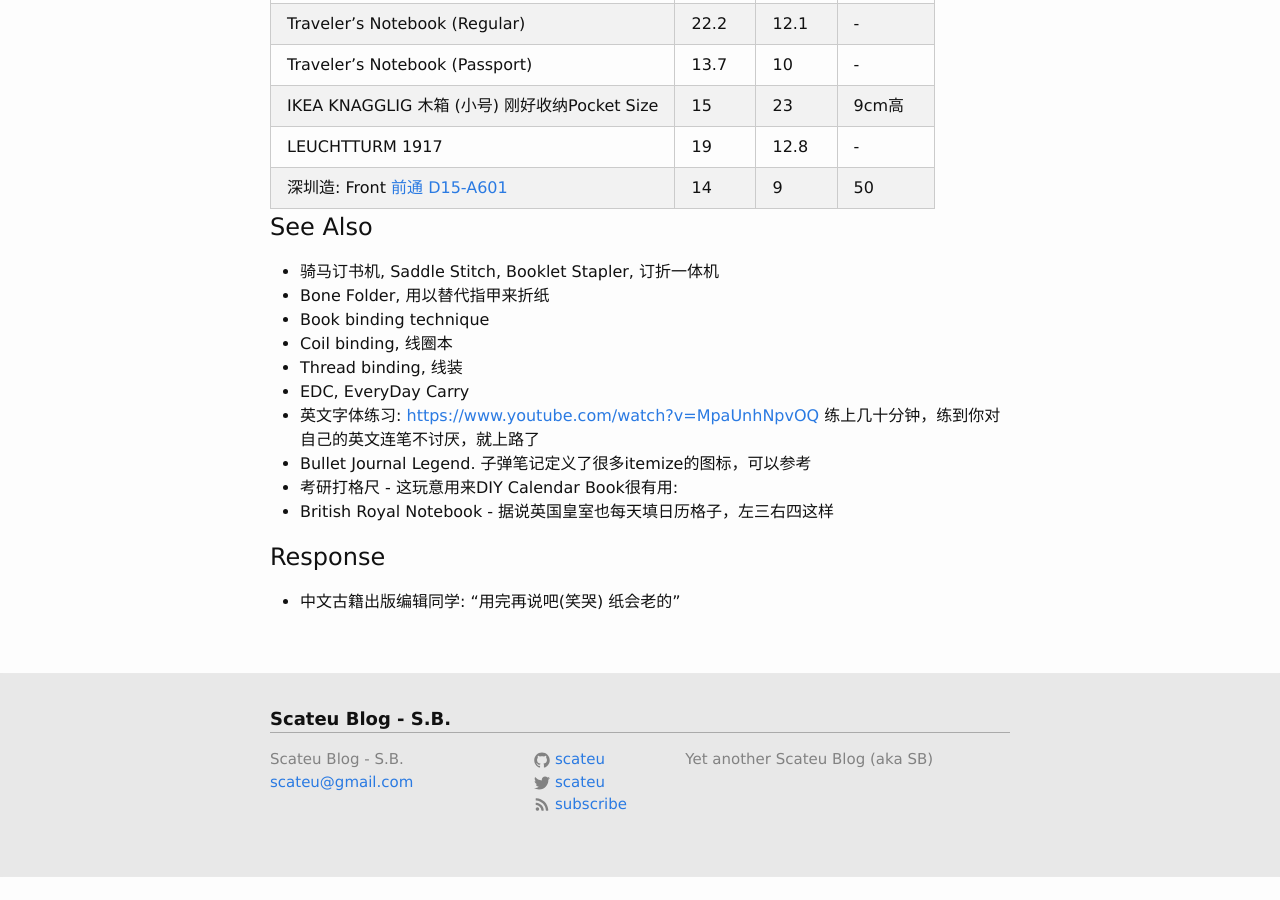
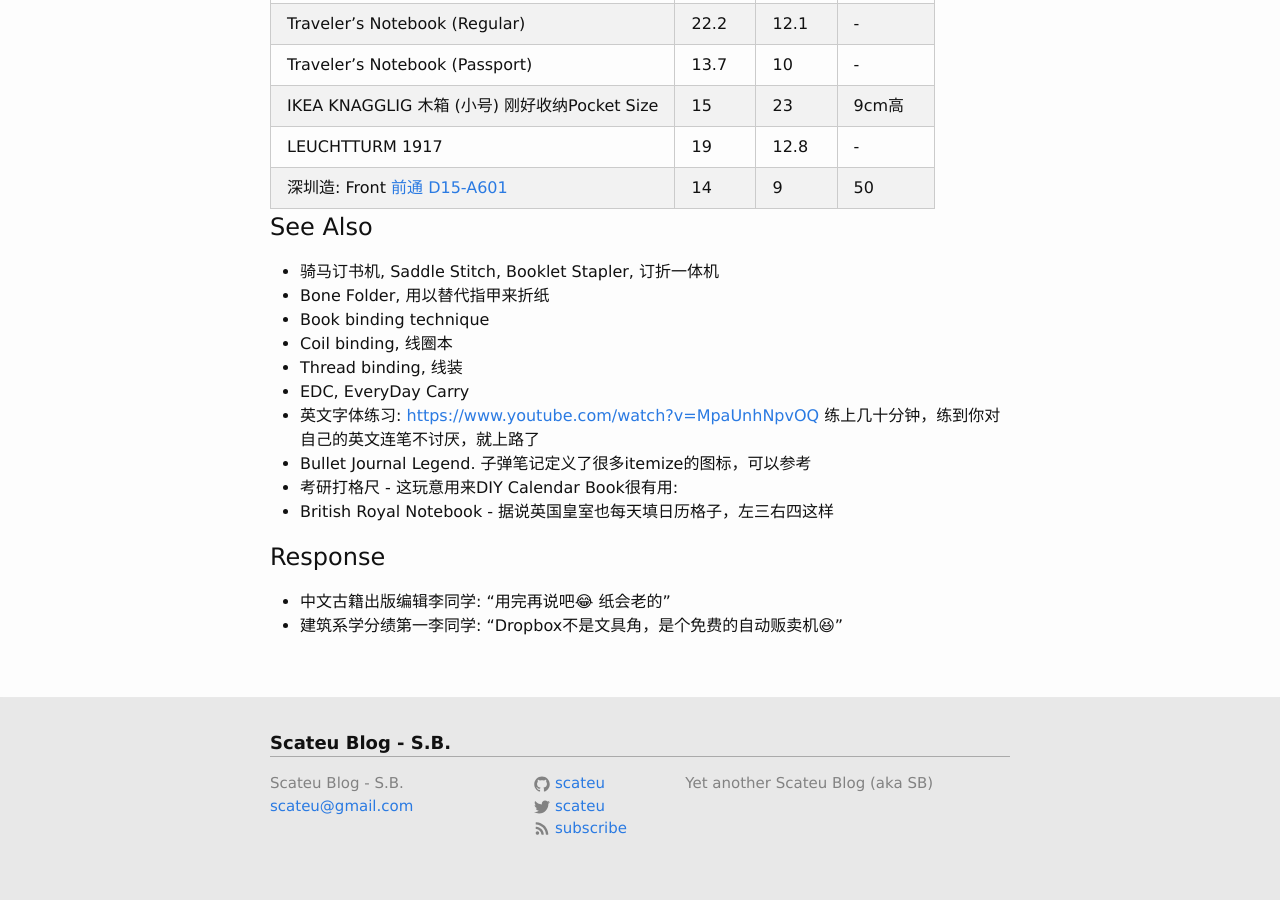
Before and after one commit to scateu/scateu.github.io, a Jekyll site: the page built from _posts/2024-08-05-notebooks.md, in a window 1280 px wide and 900 px high, scrolled down 4762 px. Built offline with Jekyll 4.4.1, drawn with Linux system fonts in a browser that asks for light colours; nearby versions of some CDN libraries; comment, search, counter and statistics services are not loaded; before the commit the page ends 5638 px from its top, so only the background shows below that.

Commit message:
response

```diff
--- a/_posts/2024-08-05-notebooks.md
+++ b/_posts/2024-08-05-notebooks.md
@@ -130,4 +130,5 @@
  - British Royal Notebook - 据说英国皇室也每天填日历格子，左三右四这样
 
 # Response
- - 中文古籍出版编辑同学: "用完再说吧(笑哭) 纸会老的"
+ - 中文古籍出版编辑李同学: "用完再说吧😂 纸会老的"
+ - 建筑系学分绩第一李同学: "Dropbox不是文具角，是个免费的自动贩卖机😆"
```
